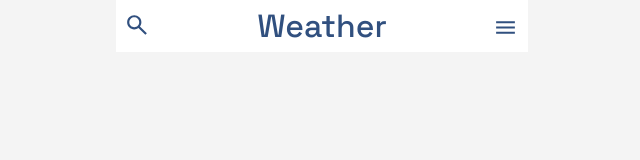
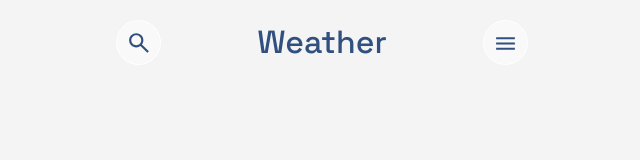
Before and after one commit to stavbers/weatherApp__layout, a website: page app/index.html in a window 1280 px wide. Shown: the whole page, without its empty margins (318-958 px from the left). Drawn offline with Linux system fonts and the light colour scheme.

Commit message:
add new header styles

```diff
--- a/src/scss/components/_header.scss
+++ b/src/scss/components/_header.scss
@@ -2,7 +2,8 @@
 
 
   &__wrp {
-    background-color: #fff;
+    background-color: #f4f4f4;
+    margin-top: 16px;
     display: flex;
     align-items: center;
     justify-content: space-between;
@@ -13,7 +14,8 @@
     height: 45px;
     border-radius: 50%;
     border: 1px solid #fff;
-    padding: 10px;
+    padding: 12px 10px 10px 12px;
+    background-color: rgba($color: #fff, $alpha: .5);
     & img {
       width: 20px;
       height: 20px;
@@ -35,6 +37,7 @@
     border-radius: 50%;
     border: 1px solid #fff;
     padding: 10px;
+    background-color: rgba($color: #fff, $alpha: .5);
     & img {
       width: 25px;
       height: 25px;
```
Also changed, not shown: app/css/main.css, 1 other file.
